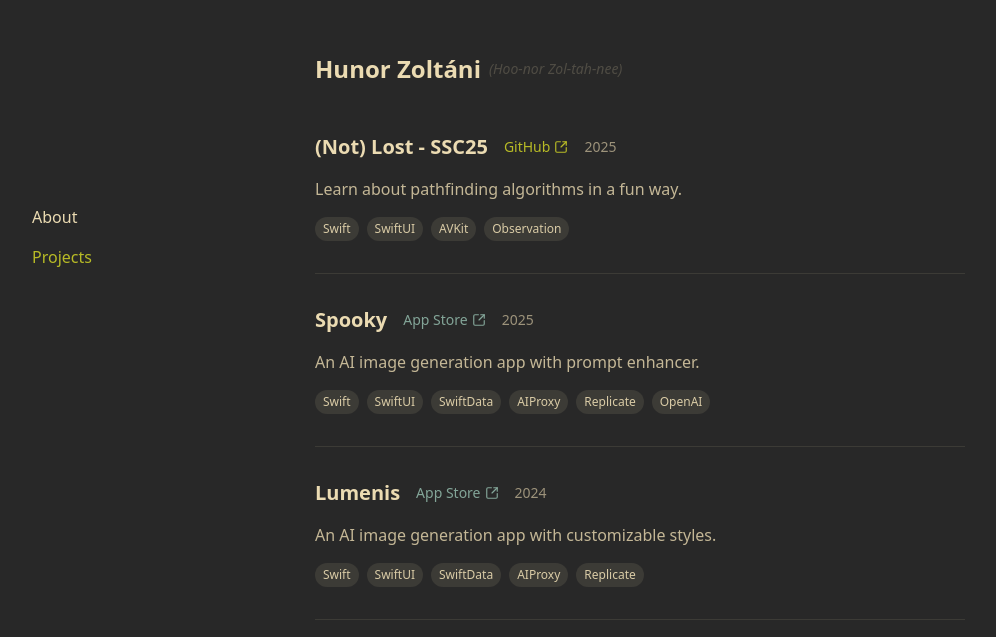
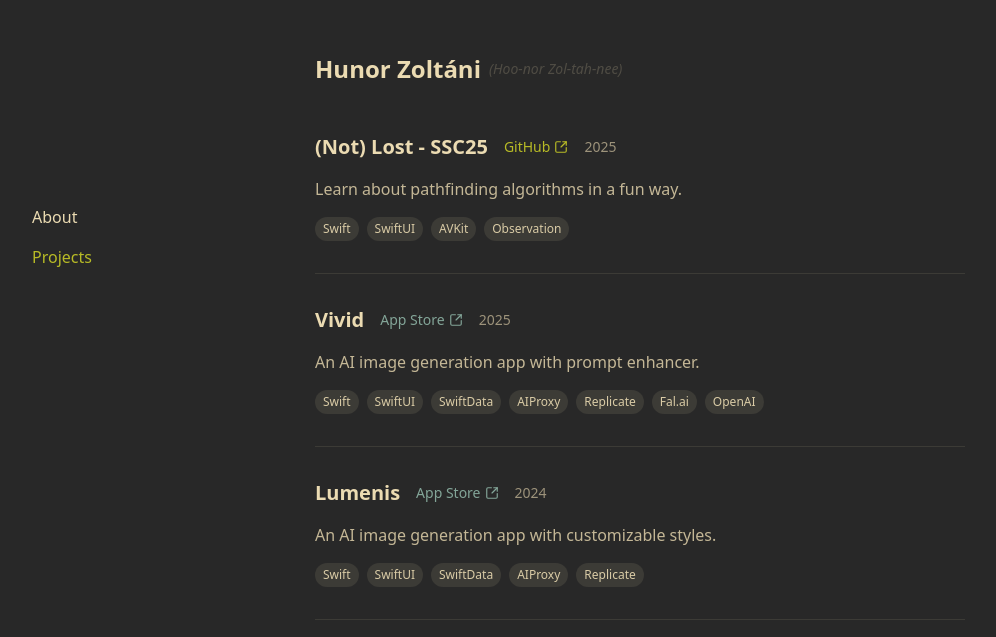
Before and after one commit to Ronuhz/ronuhz.me, a Next.js app: page /projects in a window 1280 px wide. Shown: the part 163-800 px from the top of the page, without its empty margins (0-996 px from the left). Built offline with nearby package versions, Linux system fonts and the light colour scheme.

Commit message:
Changed Spooky to Vivid and added Fal.ai to technologies

```diff
--- a/src/data/projects.ts
+++ b/src/data/projects.ts
@@ -16,10 +16,10 @@
     year: 2025
   },
   {
-    name: "Spooky",
+    name: "Vivid",
     description: "An AI image generation app with prompt enhancer.",
     appStore: "https://apps.apple.com/app/apple-store/id6740097249",
-    techStack: ["Swift", "SwiftUI", "SwiftData", "AIProxy", "Replicate", "OpenAI"],
+    techStack: ["Swift", "SwiftUI", "SwiftData", "AIProxy", "Replicate", "Fal.ai", "OpenAI"],
     year: 2025
   },
   {
```
